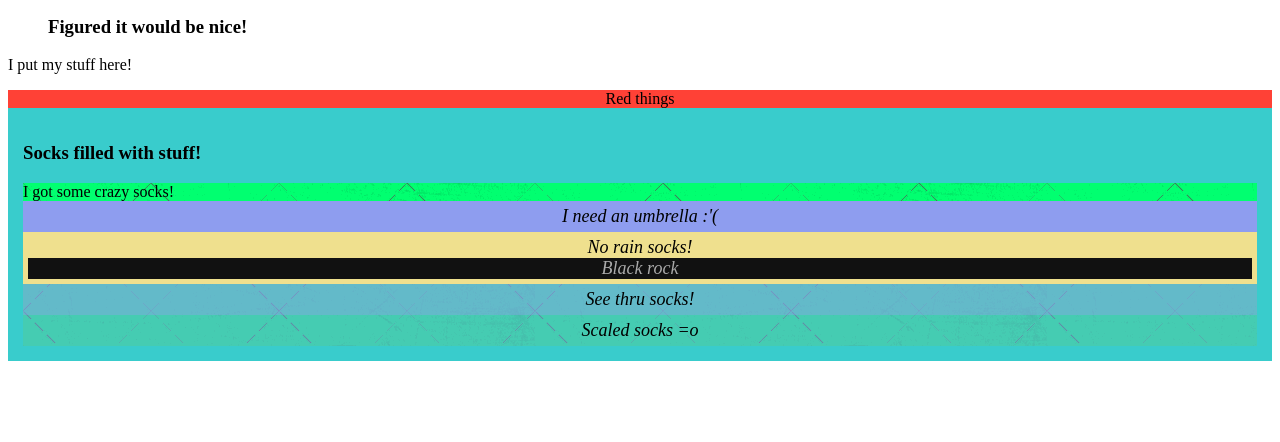
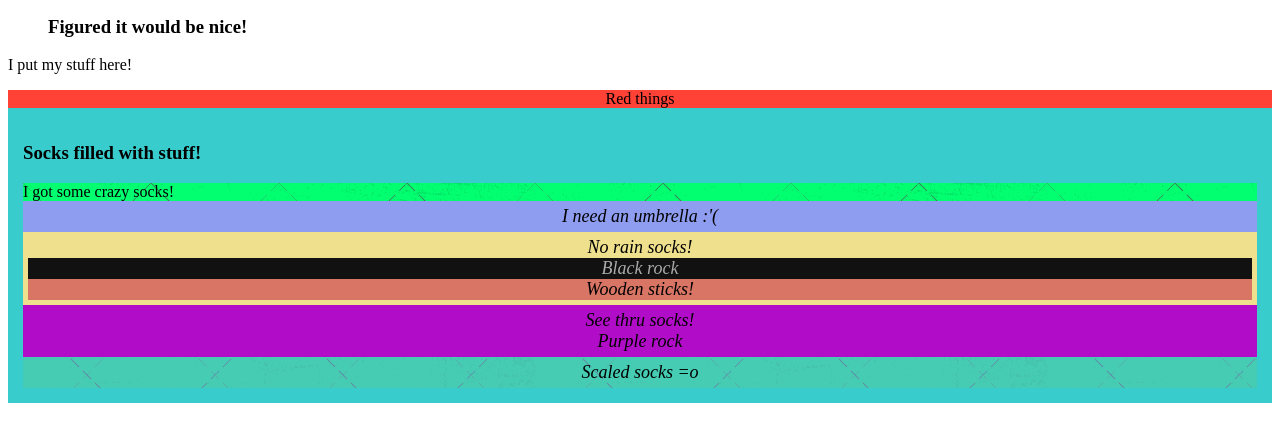
Before and after one commit to drinkingChai/try-node-sass, a website: page index.html in a window 1280 px wide. Shown: the part 130-572 px from the top of the page. Drawn offline with Linux system fonts and the light colour scheme.

Commit message:
Classesgit add .!

```diff
--- a/index.html
+++ b/index.html
@@ -34,6 +34,7 @@
 				<div class="sock-prince-comp sock">
 					No rain socks!
 					<div class="rocks">Black rock</div>
+					<div class="sticks">Wooden sticks!</div>
 				</div>
 				<div class="sock-less-opaque sock">
 					See thru socks!
--- a/scss/test.scss
+++ b/scss/test.scss
@@ -30,12 +30,12 @@ $cpa: complement($purpleAqua);
 	background-color: $bg-color;
 
 	// single content block?
-	.rocks { @content; }
+	@content;
 }
 
 @mixin media-query($screen-width) {
-	@media screen and (max-width: $screen-width) {
-		.rocks { @content; }
+	@media only screen and (max-width: $screen-width) {
+		@content;
 	}
 }
 
@@ -47,9 +47,18 @@ $cpa: complement($purpleAqua);
 .#{$sock}-prince-comp {
 	@include make-sock($cpa) {
 		// targets the content block
-		background-color: $black;
-		color: $gray;
+		.rocks {
+			background-color: $black;
+			color: $gray;
+		}
+		.sticks {
+			background-color: mix($purple, $yellow);
+		}
 	};
+
+	@include media-query(800px) {
+		.sticks { height: 50px; }
+	}
 }
 
 .#{$sock}-less-opaque {
@@ -59,7 +68,7 @@ $cpa: complement($purpleAqua);
 	};
 
 	@include media-query(800px) {
- 		display: none;
+		.rocks { display: none; }
 	};
 }
 
```
Also changed, not shown: css/test.css.
